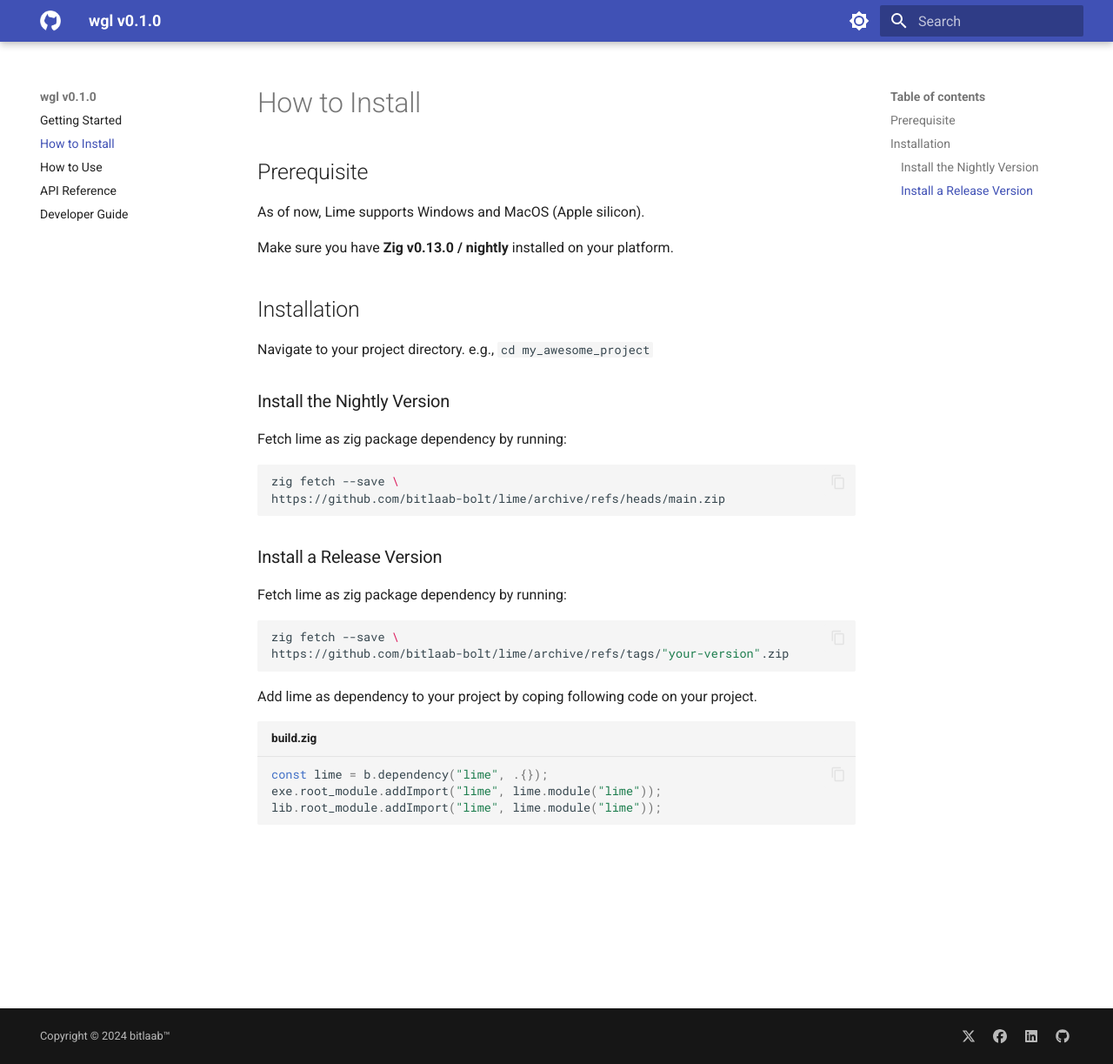
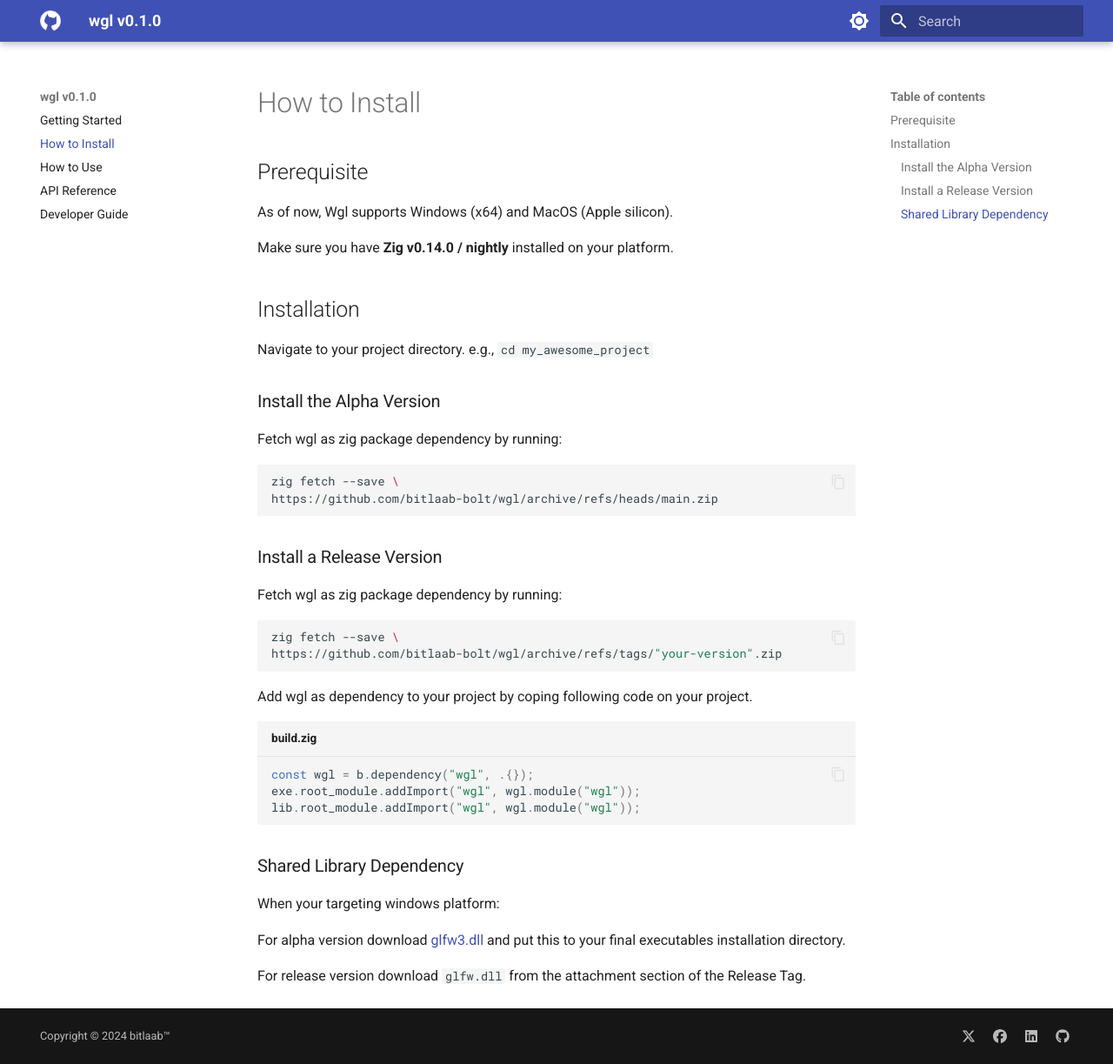
Before and after one commit to bitlaab-bolt/wgl, an MkDocs documentation site: the page built from docs/installation.md, in a window 1280 px wide and 1223 px high. Shown: the whole window at 87% size. Built offline with MkDocs 1.6.1 and Material for MkDocs 9.7.7, drawn with Linux system fonts in a browser that asks for light colours.

Commit message:
code refactoring and cleanup

````diff
--- a/docs/installation.md
+++ b/docs/installation.md
@@ -2,36 +2,44 @@
 
 ## Prerequisite
 
-As of now, Lime supports Windows and MacOS (Apple silicon).
+As of now, Wgl supports Windows (x64) and MacOS (Apple silicon).
 
-Make sure you have **Zig v0.13.0 / nightly** installed on your platform.
+Make sure you have **Zig v0.14.0 / nightly** installed on your platform.
 
 ## Installation
 
 Navigate to your project directory. e.g., `cd my_awesome_project`
 
-### Install the Nightly Version
+### Install the Alpha Version
 
-Fetch lime as zig package dependency by running:
+Fetch wgl as zig package dependency by running:
 
 ```sh
 zig fetch --save \
-https://github.com/bitlaab-bolt/lime/archive/refs/heads/main.zip
+https://github.com/bitlaab-bolt/wgl/archive/refs/heads/main.zip
 ```
 
 ### Install a Release Version
 
-Fetch lime as zig package dependency by running:
+Fetch wgl as zig package dependency by running:
 
 ```sh
 zig fetch --save \
-https://github.com/bitlaab-bolt/lime/archive/refs/tags/"your-version".zip
+https://github.com/bitlaab-bolt/wgl/archive/refs/tags/"your-version".zip
 ```
 
-Add lime as dependency to your project by coping following code on your project.
+Add wgl as dependency to your project by coping following code on your project.
 
 ```zig title="build.zig"
-const lime = b.dependency("lime", .{});
-exe.root_module.addImport("lime", lime.module("lime"));
-lib.root_module.addImport("lime", lime.module("lime"));
+const wgl = b.dependency("wgl", .{});
+exe.root_module.addImport("wgl", wgl.module("wgl"));
+lib.root_module.addImport("wgl", wgl.module("wgl"));
 ```
+
+### Shared Library Dependency
+
+When your targeting windows platform:
+
+For alpha version download [glfw3.dll](https://github.com/bitlaab-bolt/wgl/blob/main/libs/windows/glfw3.dll) and put this to your final executables installation directory.
+
+For release version download `glfw.dll` from the attachment section of the Release Tag.
--- a/mkdocs.yml
+++ b/mkdocs.yml
@@ -1,5 +1,5 @@
 site_name: wgl v0.1.0
-site_url: https://mydomain.org/lime
+site_url: https://mydomain.org/wgl
 nav:
   - Getting Started: index.md
   - How to Install: installation.md
````
Also changed, not shown: CHANGELOG.md (+3 -4 lines), README.md (+4 -2 lines), docs/guide.md (+2 -2 lines), docs/index.md (+3 -3 lines), libs/version.txt (+9 -5 lines), 7 other files.
